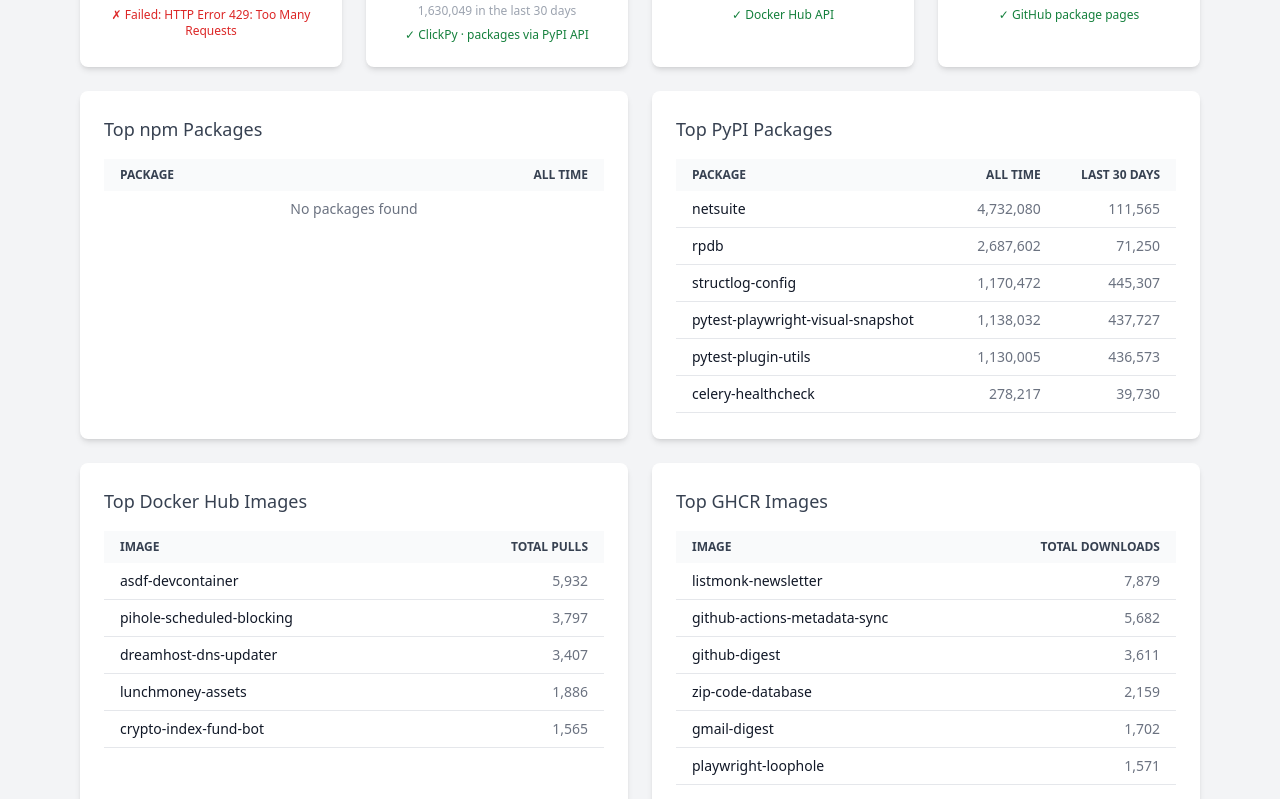
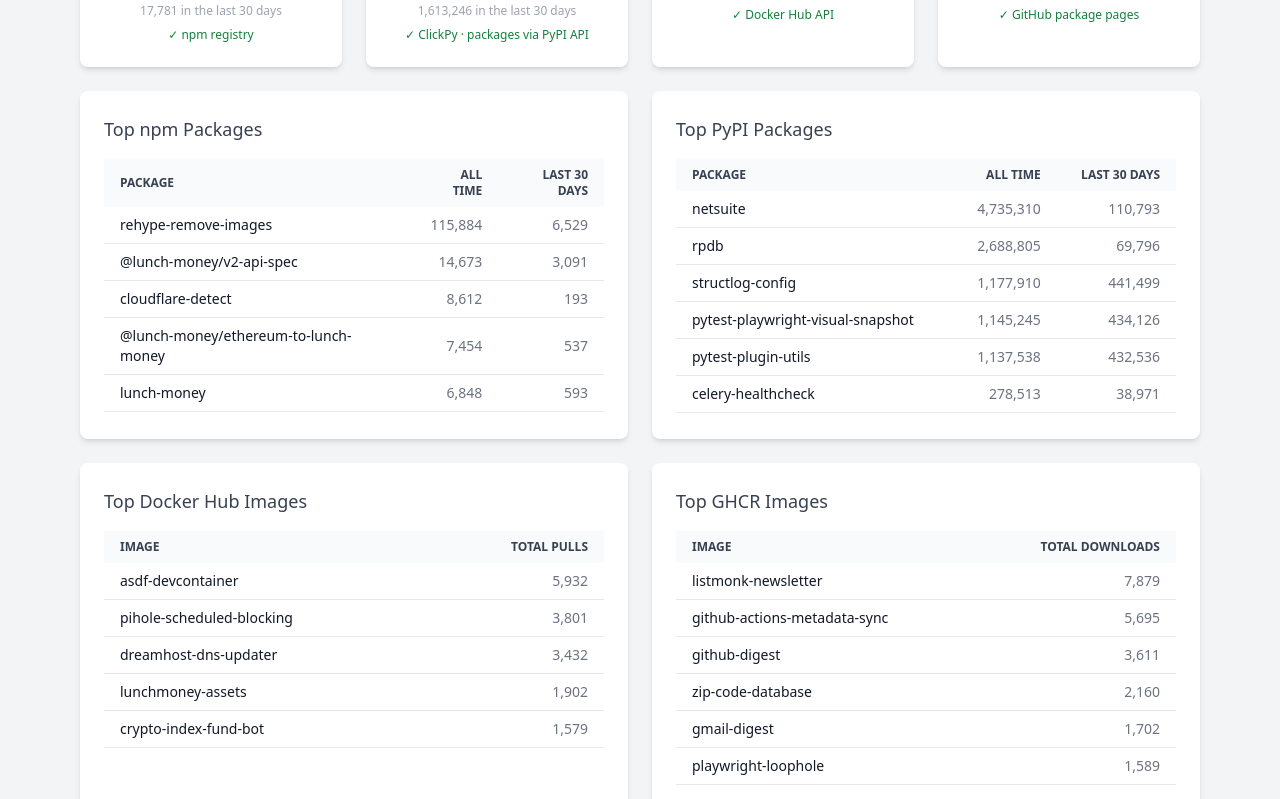
Before and after one commit to sroraldo/oss-dashboard, a plain HTML site: page index.html in a window 1280 px wide. Shown: the part 449-1248 px from the top of the page. Drawn offline with nearby package versions, Linux system fonts and the light colour scheme.

Commit message:
Update download stats

```diff
--- a/index.html
+++ b/index.html
@@ -9,266 +9,349 @@
     <!-- STATS:START -->
     <script>window.STATS = {
   "username": "iloveitaly",
-  "updated": "2026-11-14T06:18:03+00:00",
+  "updated": "2026-11-15T06:25:34+00:00",
   "npm": {
-    "ok": false,
-    "error": "HTTP Error 429: Too Many Requests",
-    "total": 0,
-    "packages": []
+    "ok": true,
+    "source": "npm registry",
+    "total": 192355,
+    "packages": [
+      {
+        "name": "rehype-remove-images",
+        "downloads": 115884,
+        "last_30": 6529
+      },
+      {
+        "name": "@lunch-money/v2-api-spec",
+        "downloads": 14673,
+        "last_30": 3091
+      },
+      {
+        "name": "cloudflare-detect",
+        "downloads": 8612,
+        "last_30": 193
+      },
+      {
+        "name": "@lunch-money/ethereum-to-lunch-money",
+        "downloads": 7454,
+        "last_30": 537
+      },
+      {
+        "name": "lunch-money",
+        "downloads": 6848,
+        "last_30": 593
+      },
+      {
+        "name": "vite-plugin-check-env",
+        "downloads": 6799,
+        "last_30": 1610
+      },
+      {
+        "name": "@lunch-money/developer-docs",
+        "downloads": 6743,
+        "last_30": 1989
+      },
+      {
+        "name": "@lunch-money/lunch-money-js-v2",
+        "downloads": 6701,
+        "last_30": 1962
+      },
+      {
+        "name": "@lunch-money/kraken-extension",
+        "downloads": 4367,
+        "last_30": 227
+      },
+      {
+        "name": "@lunch-money/binance-to-lunch-money",
+        "downloads": 4023,
+        "last_30": 56
+      },
+      {
+        "name": "@lunch-money/coinbase-to-lunch-money",
+        "downloads": 3599,
+        "last_30": 388
+      },
+      {
+        "name": "better-node-inspect",
+        "downloads": 1668,
+        "last_30": 107
+      },
+      {
+        "name": "@lunch-money/coinbase-pro-to-lunch-money",
+        "downloads": 1519,
+        "last_30": 23
+      },
+      {
+        "name": "@lunch-money/preset-categories",
+        "downloads": 1472,
+        "last_30": 248
+      },
+      {
+        "name": "analytics-plugin-rewardful",
+        "downloads": 1169,
+        "last_30": 177
+      },
+      {
+        "name": "@lunch-money/v2-api-tests",
+        "downloads": 824,
+        "last_30": 51
+      }
+    ],
+    "period": "All Time",
+    "last_30": 17781
   },
   "pypi": {
     "ok": true,
     "source": "ClickPy \u00b7 packages via PyPI API",
-    "total": 11854949,
+    "total": 11884240,
     "packages": [
       {
         "name": "netsuite",
-        "downloads": 4732080,
-        "last_30": 111565
+        "downloads": 4735310,
+        "last_30": 110793
       },
       {
         "name": "rpdb",
-        "downloads": 2687602,
-        "last_30": 71250
+        "downloads": 2688805,
+        "last_30": 69796
       },
       {
         "name": "structlog-config",
-        "downloads": 1170472,
-        "last_30": 445307
+        "downloads": 1177910,
+        "last_30": 441499
       },
       {
         "name": "pytest-playwright-visual-snapshot",
-        "downloads": 1138032,
-        "last_30": 437727
+        "downloads": 1145245,
+        "last_30": 434126
       },
       {
         "name": "pytest-plugin-utils",
-        "downloads": 1130005,
-        "last_30": 436573
+        "downloads": 1137538,
+        "last_30": 432536
       },
       {
         "name": "celery-healthcheck",
-        "downloads": 278217,
-        "last_30": 39730
+        "downloads": 278513,
+        "last_30": 38971
       },
       {
         "name": "funcy-pipe",
-        "downloads": 73611,
-        "last_30": 16711
+        "downloads": 73811,
+        "last_30": 16480
       },
       {
         "name": "fastapi-ipware",
-        "downloads": 53893,
-        "last_30": 7775
+        "downloads": 54133,
+        "last_30": 7501
       },
       {
         "name": "ipython-ctrlr-fzf",
-        "downloads": 53640,
-        "last_30": 3347
+        "downloads": 53671,
+        "last_30": 3200
       },
       {
         "name": "aiautocommit",
-        "downloads": 45160,
-        "last_30": 2226
+        "downloads": 45237,
+        "last_30": 2281
       },
       {
         "name": "github-overlord",
-        "downloads": 44773,
-        "last_30": 1847
+        "downloads": 44933,
+        "last_30": 1891
       },
       {
         "name": "todoist-digest",
-        "downloads": 43858,
-        "last_30": 925
+        "downloads": 43879,
+        "last_30": 901
       },
       {
         "name": "activemodel",
-        "downloads": 43550,
-        "last_30": 2225
+        "downloads": 43599,
+        "last_30": 2203
       },
       {
         "name": "clean-workspace",
-        "downloads": 41765,
-        "last_30": 606
+        "downloads": 41812,
+        "last_30": 607
       },
       {
         "name": "ipython-playground",
-        "downloads": 33701,
-        "last_30": 12658
+        "downloads": 33754,
+        "last_30": 12686
       },
       {
         "name": "gmail-digest",
-        "downloads": 21692,
-        "last_30": 366
+        "downloads": 21727,
+        "last_30": 380
       },
       {
         "name": "alembic-squawk",
-        "downloads": 18189,
-        "last_30": 7141
+        "downloads": 18351,
+        "last_30": 6952
       },
       {
         "name": "beautiful-traceback",
-        "downloads": 17383,
-        "last_30": 1896
+        "downloads": 17389,
+        "last_30": 1848
+      },
+      {
+        "name": "detect-shadowed-modules",
+        "downloads": 17246,
+        "last_30": 3324
       },
       {
         "name": "llm-ide-rules",
-        "downloads": 17137,
-        "last_30": 2053
-      },
-      {
-        "name": "detect-shadowed-modules",
-        "downloads": 17079,
-        "last_30": 3501
+        "downloads": 17179,
+        "last_30": 1833
       },
       {
         "name": "gmail-draft-creator",
-        "downloads": 16767,
-        "last_30": 299
+        "downloads": 16787,
+        "last_30": 300
       },
       {
         "name": "docker-hosts",
-        "downloads": 15621,
-        "last_30": 3774
+        "downloads": 15821,
+        "last_30": 3664
       },
       {
         "name": "react-router-routes",
-        "downloads": 15178,
-        "last_30": 3639
+        "downloads": 15334,
+        "last_30": 3461
       },
       {
         "name": "generate-fastapi-typed-routes",
-        "downloads": 14999,
-        "last_30": 3527
+        "downloads": 15153,
+        "last_30": 3359
       },
       {
         "name": "llm-sql-prompt",
-        "downloads": 14811,
-        "last_30": 601
+        "downloads": 14827,
+        "last_30": 549
       },
       {
         "name": "todoist-scheduler",
-        "downloads": 14685,
-        "last_30": 642
+        "downloads": 14686,
+        "last_30": 415
       },
       {
         "name": "git-history-extraction",
-        "downloads": 12050,
-        "last_30": 895
+        "downloads": 12088,
+        "last_30": 909
       },
       {
         "name": "pytest-celery-utils",
-        "downloads": 11890,
-        "last_30": 2686
+        "downloads": 11974,
+        "last_30": 2433
       },
       {
         "name": "uv-development-toggle",
-        "downloads": 11274,
-        "last_30": 549
+        "downloads": 11278,
+        "last_30": 516
       },
       {
         "name": "pytest-line-runner",
-        "downloads": 10315,
-        "last_30": 2644
+        "downloads": 10391,
+        "last_30": 2387
       },
       {
         "name": "datasette-enrichments-shell",
-        "downloads": 6555,
-        "last_30": 98
+        "downloads": 6562,
+        "last_30": 105
       },
       {
         "name": "sqlalchemy-postgres-point",
-        "downloads": 6182,
-        "last_30": 568
+        "downloads": 6189,
+        "last_30": 533
       },
       {
         "name": "docker-image-cleanup",
-        "downloads": 5824,
-        "last_30": 306
+        "downloads": 5848,
+        "last_30": 312
       },
       {
         "name": "pytest-playwright-artifacts",
-        "downloads": 5422,
-        "last_30": 879
+        "downloads": 5444,
+        "last_30": 883
       },
       {
         "name": "cloudflare-analytics",
-        "downloads": 4575,
-        "last_30": 398
+        "downloads": 4584,
+        "last_30": 386
       },
       {
         "name": "ics-to-datasette",
-        "downloads": 3854,
-        "last_30": 64
+        "downloads": 3857,
+        "last_30": 63
       },
       {
         "name": "radar-mapping-api",
-        "downloads": 3725,
-        "last_30": 522
+        "downloads": 3747,
+        "last_30": 518
       },
       {
         "name": "apple-maps-api",
-        "downloads": 3511,
-        "last_30": 884
+        "downloads": 3537,
+        "last_30": 861
       },
       {
         "name": "readwise-to-datasette",
-        "downloads": 3236,
-        "last_30": 61
+        "downloads": 3237,
+        "last_30": 62
       },
       {
         "name": "playwright-trace-analyzer",
-        "downloads": 2638,
-        "last_30": 235
+        "downloads": 2640,
+        "last_30": 229
       },
       {
         "name": "ipython-copy",
-        "downloads": 2631,
-        "last_30": 165
+        "downloads": 2637,
+        "last_30": 157
       },
       {
         "name": "todoist-to-md",
         "downloads": 1818,
-        "last_30": 179
+        "last_30": 171
       },
       {
         "name": "lunchmoney-transaction-enhancer",
-        "downloads": 1566,
-        "last_30": 226
+        "downloads": 1567,
+        "last_30": 215
       },
       {
         "name": "lunchmoney-venmo-track",
-        "downloads": 1507,
-        "last_30": 203
+        "downloads": 1508,
+        "last_30": 188
       },
       {
         "name": "gohighlevel-api",
-        "downloads": 1247,
-        "last_30": 90
+        "downloads": 1252,
+        "last_30": 89
       },
       {
         "name": "cleanup-orphans",
-        "downloads": 544,
-        "last_30": 115
+        "downloads": 548,
+        "last_30": 117
       },
       {
         "name": "amazon-lunchmoney",
-        "downloads": 529,
-        "last_30": 215
+        "downloads": 537,
+        "last_30": 209
       },
       {
         "name": "pytest-playwright-pause",
-        "downloads": 156,
-        "last_30": 156
+        "downloads": 347,
+        "last_30": 347
       }
     ],
     "period": "All Time",
-    "last_30": 1630049
+    "last_30": 1613246
   },
   "docker": {
     "ok": true,
     "source": "Docker Hub API",
-    "total": 16587,
+    "total": 16646,
     "packages": [
       {
         "name": "asdf-devcontainer",
@@ -276,26 +359,26 @@
       },
       {
         "name": "pihole-scheduled-blocking",
-        "downloads": 3797
+        "downloads": 3801
       },
       {
         "name": "dreamhost-dns-updater",
-        "downloads": 3407
+        "downloads": 3432
       },
       {
         "name": "lunchmoney-assets",
-        "downloads": 1886
+        "downloads": 1902
       },
       {
         "name": "crypto-index-fund-bot",
-        "downloads": 1565
+        "downloads": 1579
       }
     ]
   },
   "ghcr": {
     "ok": true,
     "source": "GitHub package pages",
-    "total": 37837,
+    "total": 37901,
     "packages": [
       {
         "name": "listmonk-newsletter",
@@ -303,7 +386,7 @@
       },
       {
         "name": "github-actions-metadata-sync",
-        "downloads": 5682
+        "downloads": 5695
       },
       {
         "name": "github-digest",
@@ -311,7 +394,7 @@
       },
       {
         "name": "zip-code-database",
-        "downloads": 2159
+        "downloads": 2160
       },
       {
         "name": "gmail-digest",
@@ -319,7 +402,7 @@
       },
       {
         "name": "playwright-loophole",
-        "downloads": 1571
+        "downloads": 1589
       },
       {
         "name": "zinit",
@@ -335,7 +418,7 @@
       },
       {
         "name": "pypi-api",
-        "downloads": 977
+        "downloads": 999
       },
       {
         "name": "docker-image-cleanup",
@@ -343,7 +426,7 @@
       },
       {
         "name": "pypi-data-to-dolthub",
-        "downloads": 511
+        "downloads": 521
       },
       {
         "name": "railpack-mise",
@@ -591,7 +674,7 @@
       }
     ]
   },
-  "grand_total": 11909373
+  "grand_total": 12131142
 };</script>
     <!-- STATS:END -->
 </head>
```
